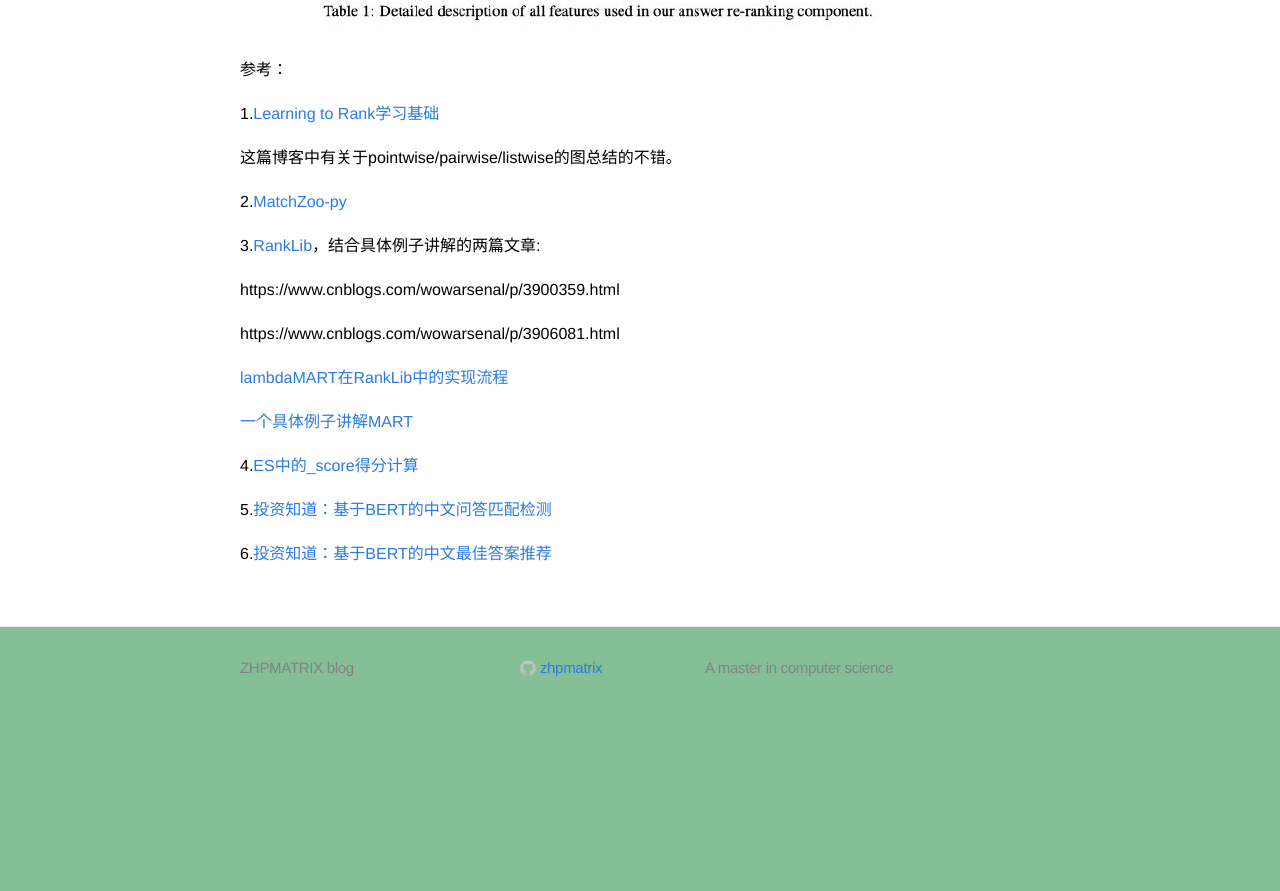
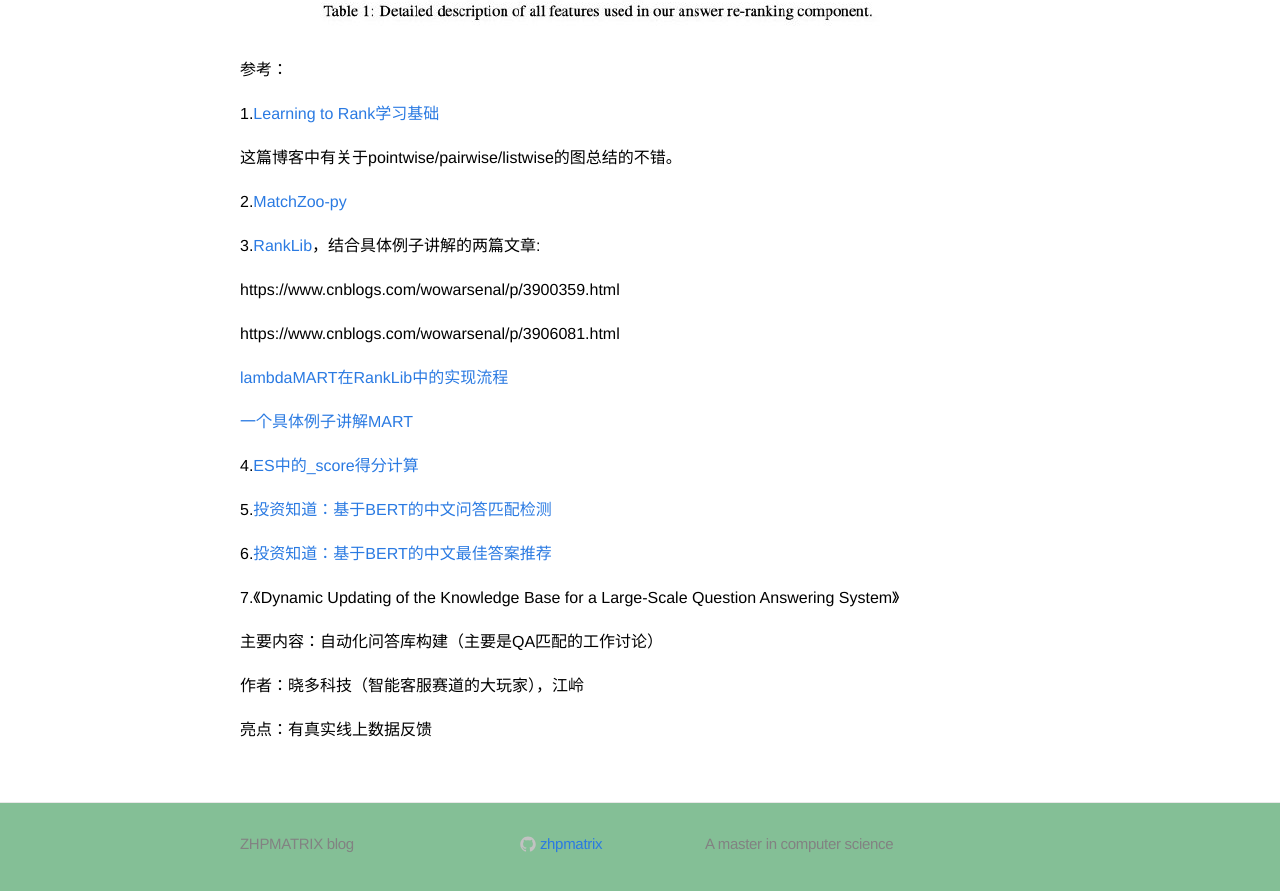
Before and after one commit to zhpmatrix/zhpmatrix.github.io, a Jekyll site: the page built from _posts/2020-08-11-learning-to-rank.md, in a window 1280 px wide and 900 px high, scrolled down 2477 px. Shown: the top 891 px of the window. Built offline with Jekyll 4.4.1, drawn with Linux system fonts in a browser that asks for light colours; comment, search, counter and statistics services are not loaded; before the commit the page ends 3201 px from its top, so only the background shows below that.

Commit message:
add new ref

```diff
--- a/_posts/2020-08-11-learning-to-rank.md
+++ b/_posts/2020-08-11-learning-to-rank.md
@@ -79,3 +79,11 @@ https://www.cnblogs.com/wowarsenal/p/3906081.html
 5.[投资知道：基于BERT的中文问答匹配检测](https://blog.csdn.net/zp563987805/article/details/104350670)
 
 6.[投资知道：基于BERT的中文最佳答案推荐](https://blog.csdn.net/zp563987805/article/details/104406026)
+
+7.《Dynamic Updating of the Knowledge Base for a Large-Scale Question Answering System》
+
+主要内容：自动化问答库构建（主要是QA匹配的工作讨论）
+
+作者：晓多科技（智能客服赛道的大玩家），江岭
+
+亮点：有真实线上数据反馈
```
